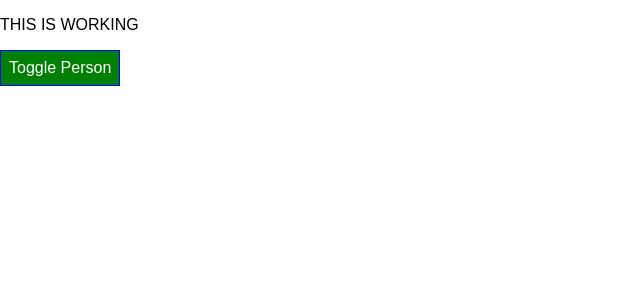
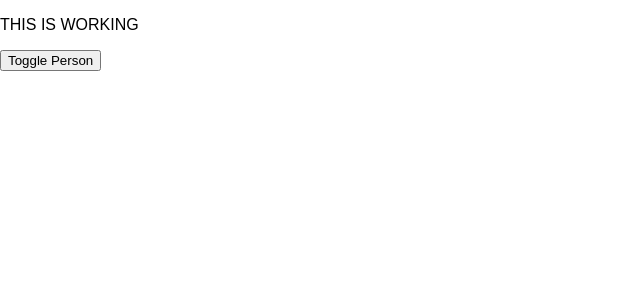
Before and after one commit to stefan-cross/react-complete-guide, a React (Create React App) app: page / in a window 1280 px wide. Shown: the top 300 px of the page, without its empty margins (0-640 px from the left). Built offline with nearby package versions, Linux system fonts and the light colour scheme.

Commit message:
chp5-Pseudo-selectors

```diff
--- a/src/App.css
+++ b/src/App.css
@@ -9,3 +9,26 @@
 .bold {
   font-weight: bold;
 }
+
+.App button {
+  border: 1px solid blue;
+  padding: 16px;
+  background-color: green;
+  font: inherit;
+  color: white;
+  cursor: pointer;
+}
+
+.App button:hover {
+  background-color: lightgreen;
+  color: black;
+}
+
+.App button.Red {
+  background-color: red;
+}
+
+.App button.Red:hover {
+  background-color: salmon;
+  color: black;
+}
--- a/src/App.js
+++ b/src/App.js
@@ -51,26 +51,10 @@ class App extends Component {
         this.setState({showPersons: !doesShow})
     };
 
-    /*
-    Everything within render, takes latest state, renders nothing or persons
-    Persons is set more elegantly that with previous tenery conditional content
-     */
     render() {
 
-        const style = {
-            backgroundColor: 'green',
-            color: 'white',
-            font: 'inherit',
-            border: '1px solid blue',
-            padding: '8px',
-            cursor: 'pointer',
-            ':hover' : {
-                backgroundColor: 'lightgreen',
-                color: 'black'
-            } // Pseudo selector from Radium
-        };
-
         let persons = null;
+        let btnClass = '';
 
         if(this.state.showPersons) {
             persons = (
@@ -87,11 +71,7 @@ class App extends Component {
                     })}
                 </div>
             );
-            style.backgroundColor = 'red';
-            style[':hover']  = {
-                backgroundColor: 'salmon',
-                    color: 'black'
-            }
+            btnClass = classes.Red;
         }
 
         // Program logic to set classes
@@ -108,7 +88,7 @@ class App extends Component {
 
                 <p className={assignedClasses.join(' ')}>THIS IS WORKING</p>
                 <button
-                    style={style}
+                    className={btnClass}
                     onClick={ this.togglePersonsHandler }>
                     Toggle Person
                 </button>
```
